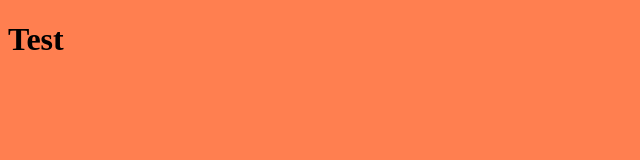
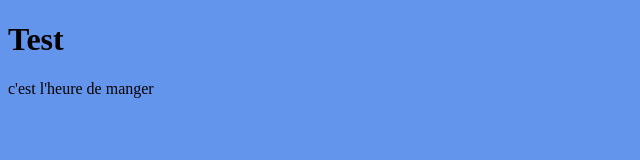
Before and after one commit to Daku-ju/Cours_B2G1, a plain HTML site: page index.html in a window 1280 px wide. Shown: the whole page, without its empty margins (0-640 px from the left). Drawn offline with Linux system fonts and the light colour scheme.

Commit message:
changer txt et background

```diff
--- a/index.html
+++ b/index.html
@@ -9,5 +9,6 @@
 </head>
 <body>
     <h1>Test</h1>
+    <p>c'est l'heure de manger</p>
 </body>
 </html>
--- a/style.css
+++ b/style.css
@@ -1,3 +1,4 @@
 body{
-    background-color: coral;
+    background-color: cornflowerblue;
+
 }
```
